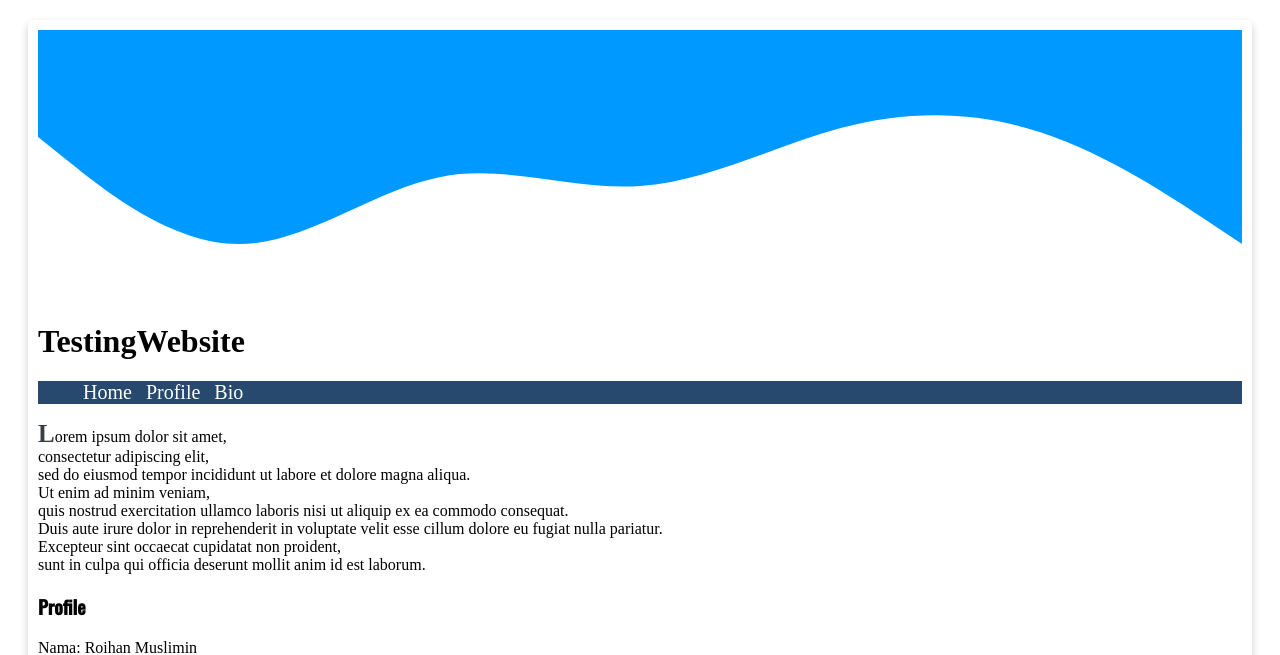
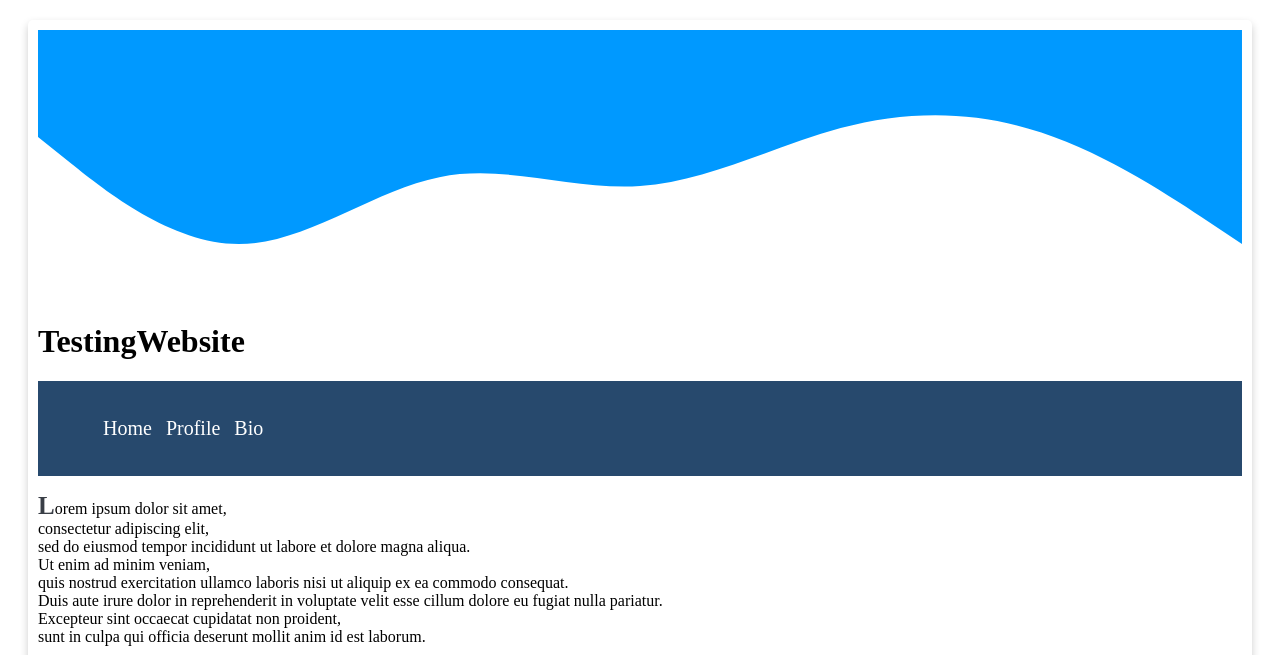
Before and after one commit to RoihanMuslimin/TesWebsite, a plain HTML site: page index.html in a window 1280 px wide. Shown: the top 655 px of the page. Drawn offline with nearby package versions, Linux system fonts and the light colour scheme.

Commit message:
Update style.css

```diff
--- a/style.css
+++ b/style.css
@@ -40,5 +40,6 @@ nav li {
   text-align: center;
 }
 nav {
-  background-color: #27496D
+  background-color: #27496D;
+  padding: 20px;
 }
```
